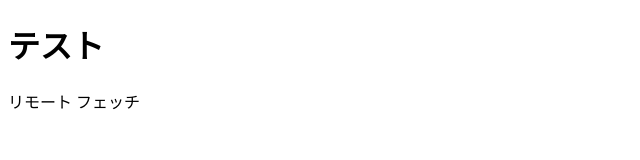
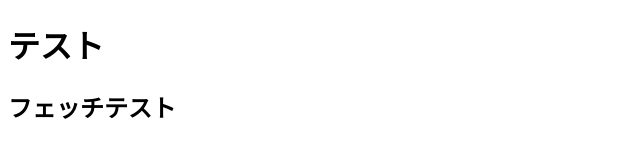
Before and after one commit to nobyn0312/gitpractice_3, a plain HTML site: page index.html in a window 1280 px wide. Shown: the whole page, without its empty margins (0-640 px from the left). Drawn offline with Linux system fonts and the light colour scheme.

Commit message:
フェッチテスト'

```diff
--- a/index.html
+++ b/index.html
@@ -8,6 +8,6 @@
 </head>
 <body>
   <header><h1>テスト</h1></header>
-  <p>リモート フェッチ</p>
+  <h2>フェッチテスト</h2>
 </body>
 </html>
```
